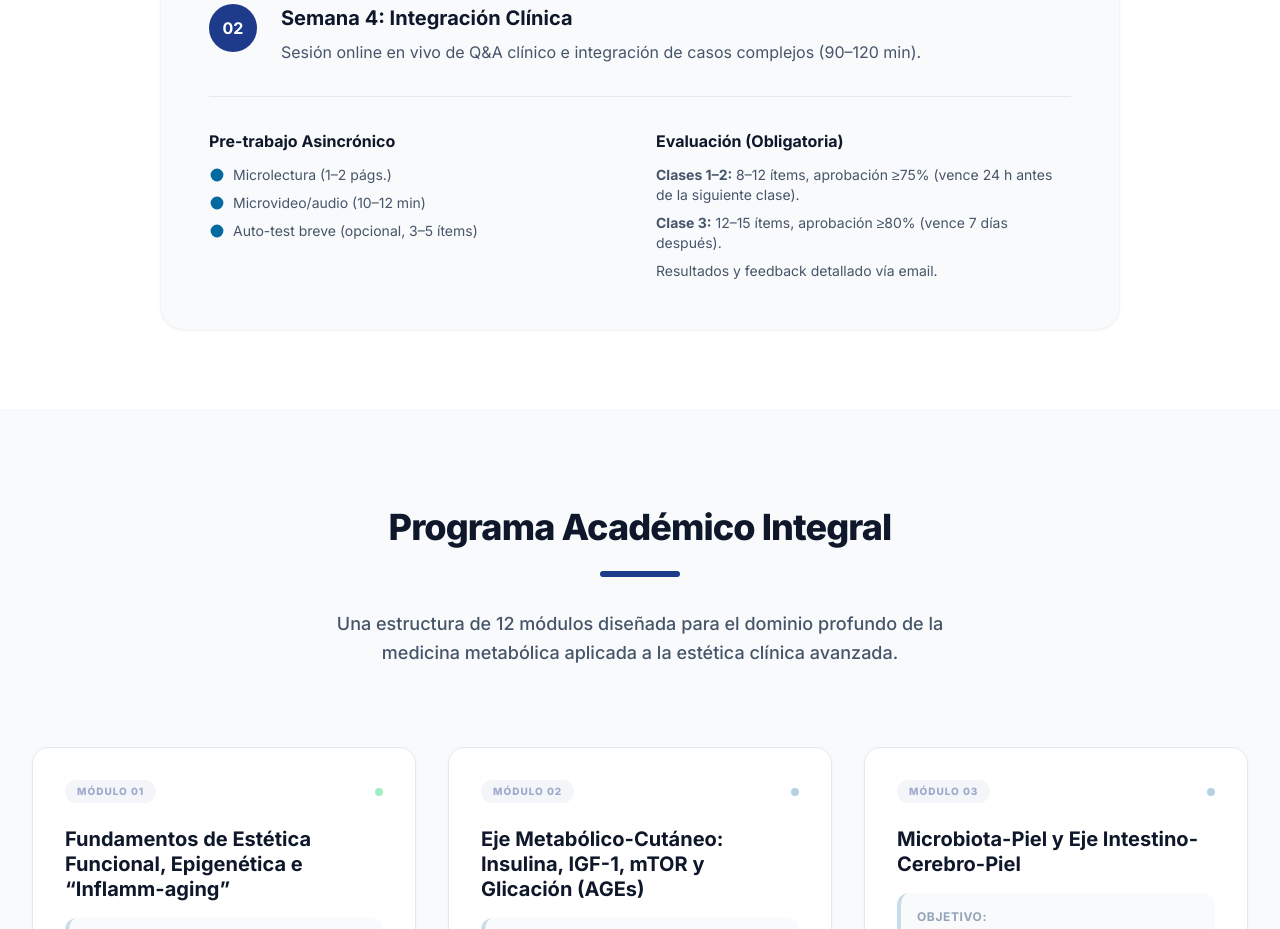
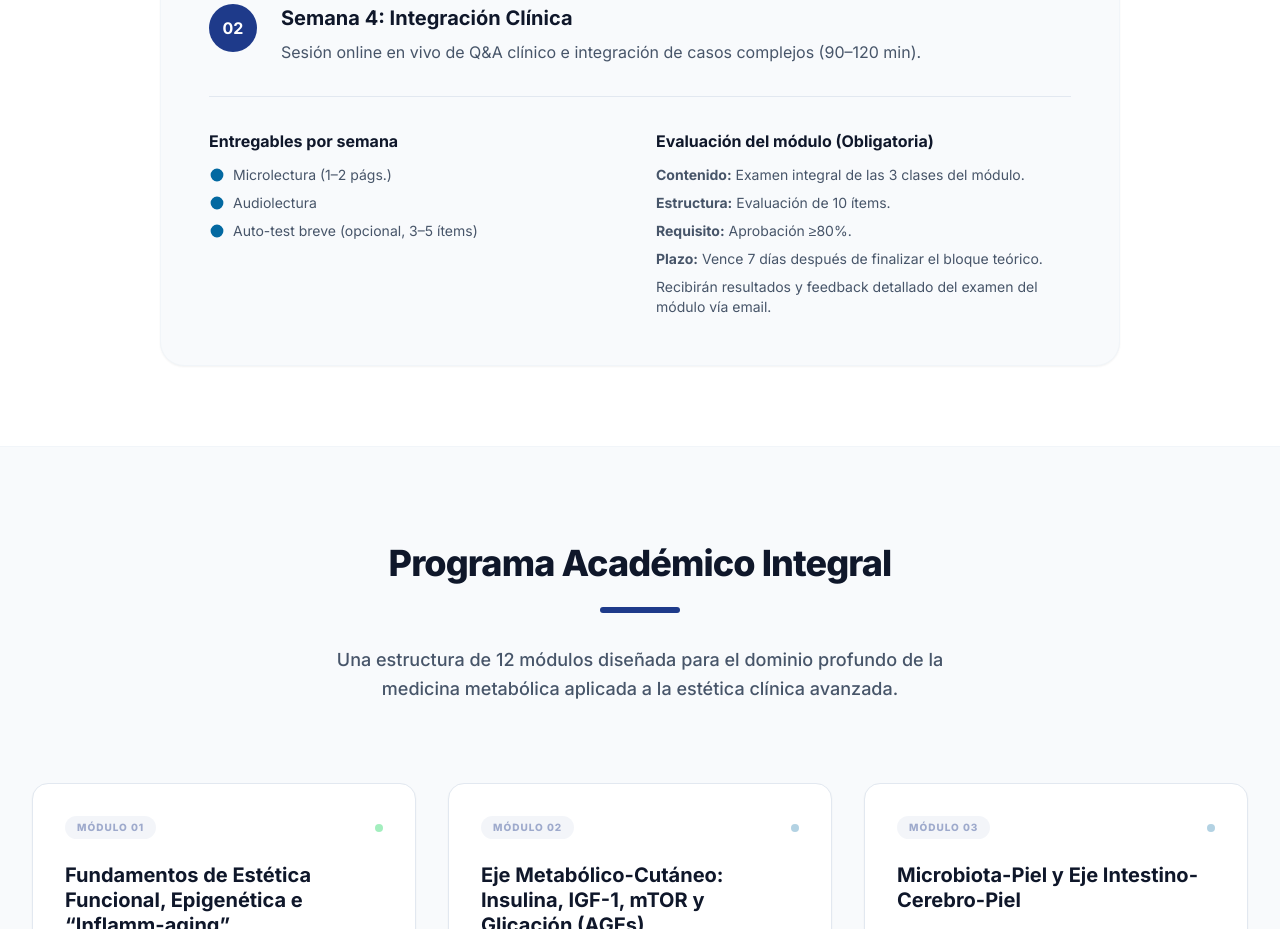
Before and after one commit to arielreinaudo/esteticametabolica, a React (Vite) app: page / in a window 1280 px wide. Shown: the part 3280-4209 px from the top of the page. Built offline with nearby package versions, Linux system fonts and the light colour scheme.

Commit message:
feat(ModuleFormat): Update module content labels
Rename "Pre-trabajo Asincrónico" to "Entregables por semana" and adjust "Microvideo/audio" label to "Audiolectura" for improved clarity on course structure.

```diff
--- a/components/ModuleFormat.tsx
+++ b/components/ModuleFormat.tsx
@@ -27,7 +27,7 @@ const ModuleFormat: React.FC = () => {
 
             <div className="grid md:grid-cols-2 gap-8 pt-8 border-t border-slate-200">
               <div>
-                <h4 className="font-bold text-slate-900 mb-3">Pre-trabajo Asincrónico</h4>
+                <h4 className="font-bold text-slate-900 mb-3">Entregables por semana</h4>
                 <ul className="text-sm text-slate-600 space-y-2">
                   <li className="flex items-center">
                     <svg className="w-4 h-4 mr-2 text-brand-accent" fill="currentColor" viewBox="0 0 20 20"><path d="M10 18a8 8 0 100-16 8 8 0 000 16zM9.555 7.168A1 1 0 008 8v4a1 1 0 001.555.832l3-2a1 1 0 000-1.664l-3-2z" /></svg>
@@ -35,7 +35,7 @@ const ModuleFormat: React.FC = () => {
                   </li>
                   <li className="flex items-center">
                     <svg className="w-4 h-4 mr-2 text-brand-accent" fill="currentColor" viewBox="0 0 20 20"><path d="M10 18a8 8 0 100-16 8 8 0 000 16zM9.555 7.168A1 1 0 008 8v4a1 1 0 001.555.832l3-2a1 1 0 000-1.664l-3-2z" /></svg>
-                    Microvideo/audio (10–12 min)
+                    Audiolectura
                   </li>
                   <li className="flex items-center">
                     <svg className="w-4 h-4 mr-2 text-brand-accent" fill="currentColor" viewBox="0 0 20 20"><path d="M10 18a8 8 0 100-16 8 8 0 000 16zM9.555 7.168A1 1 0 008 8v4a1 1 0 001.555.832l3-2a1 1 0 000-1.664l-3-2z" /></svg>
@@ -44,11 +44,13 @@ const ModuleFormat: React.FC = () => {
                 </ul>
               </div>
               <div>
-                <h4 className="font-bold text-slate-900 mb-3">Evaluación (Obligatoria)</h4>
+                <h4 className="font-bold text-slate-900 mb-3">Evaluación del módulo (Obligatoria)</h4>
                 <ul className="text-sm text-slate-600 space-y-2">
-                  <li><strong>Clases 1–2:</strong> 8–12 ítems, aprobación ≥75% (vence 24 h antes de la siguiente clase).</li>
-                  <li><strong>Clase 3:</strong> 12–15 ítems, aprobación ≥80% (vence 7 días después).</li>
-                  <li>Resultados y feedback detallado vía email.</li>
+                  <li><strong>Contenido:</strong> Examen integral de las 3 clases del módulo.</li>
+                  <li><strong>Estructura:</strong> Evaluación de 10 ítems.</li>
+                  <li><strong>Requisito:</strong> Aprobación ≥80%.</li>
+                  <li><strong>Plazo:</strong> Vence 7 días después de finalizar el bloque teórico.</li>
+                  <li>Recibirán resultados y feedback detallado del examen del módulo vía email.</li>
                 </ul>
               </div>
             </div>
```
